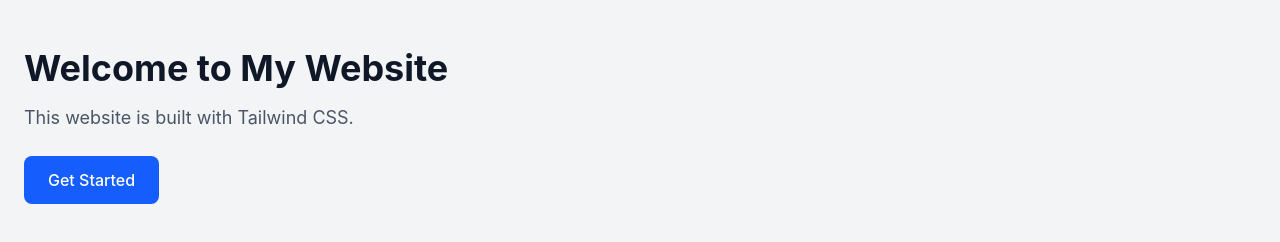
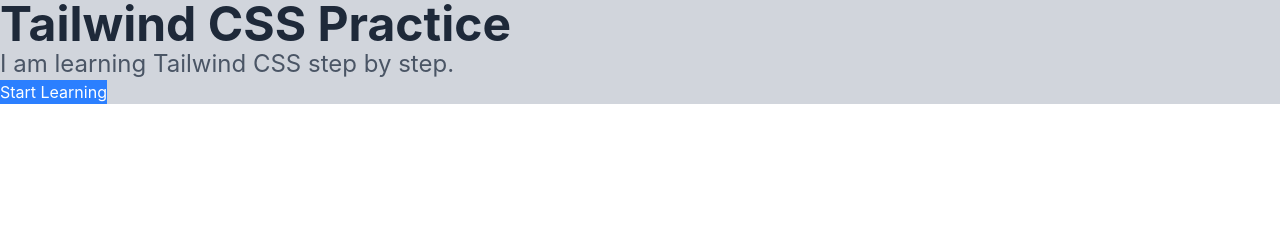
Before and after one commit to sasamir10/tailwind-css-practice, a website built with Vite: page index.html in a window 1280 px wide. Built offline with nearby package versions, Linux system fonts and the light colour scheme.

Commit message:
practice: add core color utilities

```diff
--- a/index.html
+++ b/index.html
@@ -7,23 +7,15 @@
     </head>
 
     <body>
-        <section class="min-h-screen bg-gray-100 px-6 py-12">
-            <div class="mx-auto max-w-7xl">
-                <h1 class="text-4xl font-bold text-gray-900">
-                    Welcome to My Website
-                </h1>
-
-                <p class="mt-4 text-lg text-gray-600">
-                    This website is built with Tailwind CSS.
-                </p>
-
-                <button
-                    class="mt-6 rounded-lg bg-blue-600 px-6 py-3 font-medium text-white"
-                >
-                    Get Started
-                </button>
-            </div>
-        </section>
+        <div class="bg-gray-300">
+            <h1 class="text-gray-800 text-5xl font-bold">
+                Tailwind CSS Practice
+            </h1>
+            <p class="text-gray-600 text-2xl">
+                I am learning Tailwind CSS step by step.
+            </p>
+            <button class="bg-blue-500 text-white">Start Learning</button>
+        </div>
 
         <script type="module" src="/src/main.js"></script>
     </body>
```
